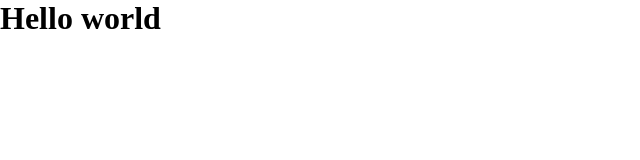
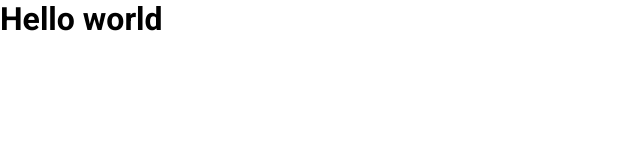
Before and after one commit to frassaolucas/discord-clone, a React (Create React App) app: page / in a window 1280 px wide. Shown: the top 160 px of the page, without its empty margins (0-640 px from the left). Built offline with nearby package versions, Linux system fonts and the light colour scheme.

Commit message:
- imported roboto font; - created global styles;

```diff
--- a/public/index.html
+++ b/public/index.html
@@ -25,6 +25,11 @@
       Learn how to configure a non-root public URL by running `npm run build`.
     -->
     <title>React App</title>
+
+    <link
+      href="https://fonts.googleapis.com/css2?family=Roboto:wght@300;400;500;700&display=swap"
+      rel="stylesheet"
+    />
   </head>
   <body>
     <noscript>You need to enable JavaScript to run this app.</noscript>
--- a/src/styles/GlobalStyles.ts
+++ b/src/styles/GlobalStyles.ts
@@ -6,4 +6,37 @@ export default createGlobalStyle`
     padding: 0;
     box-sizing: border-box;
   }
+
+  html, body, #root {
+    height: 100%;
+  }
+
+  *, button, input {
+    border: 0;
+    outline: 0;
+    font-family: 'Roboto', sans-serif;
+  }
+
+  :root {
+    --primary: #36393f;
+    --secondary: #2f3136;
+    --tertiary: rgb(32, 35, 37);
+    --quaternary: #292b2f;
+    --quinary: #393d42;
+    --senary: #828386;
+
+    --white: #FFF;
+    --gray: #8a8c90;
+    --chat-input: rgb(64, 68, 75);
+    --symbol: #74777a;
+
+    --notification: #f84a4b;
+    --discord: #6e86d6;
+    --mention-detail: #f9a839;
+    --mention-message: #413f3f;
+
+    --link: #5d80d6;
+
+    --rocketseat: #6633cc;
+  }
 `;
```
